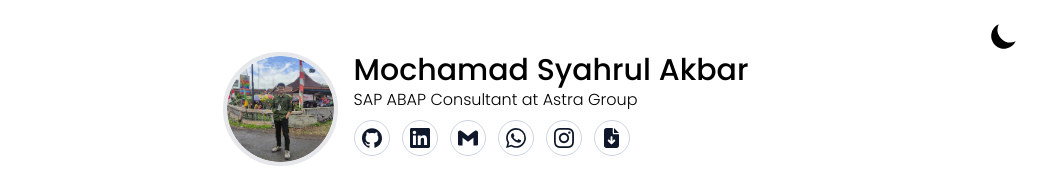
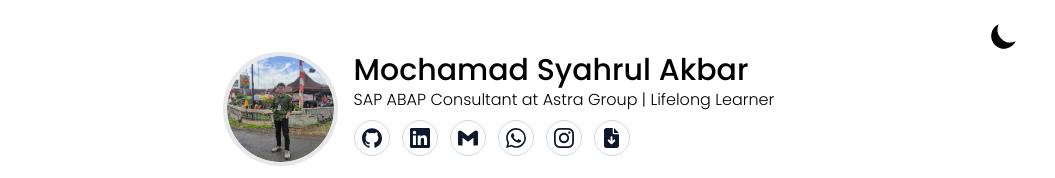
Before and after one commit to syahrulakbar/knowme-reactvite, a React (Vite) app: page / in a window 1280 px wide. Shown: the top 178 px of the page, without its empty margins (112-1167 px from the left). Built offline with nearby package versions, Linux system fonts and the light colour scheme.

Commit message:
Update ProfileBar.jsx

```diff
--- a/src/components/ProfileBar.jsx
+++ b/src/components/ProfileBar.jsx
@@ -30,7 +30,7 @@ const ProfileBar = () => {
             Mochamad Syahrul Akbar
           </h1>
           <h2 id="status" className="font-light text-center  xl:text-left">
-            SAP ABAP Consultant at Astra Group
+            SAP ABAP Consultant at Astra Group | Lifelong Learner
           </h2>
           <div
             className={`w-full flex justify-center xl:justify-start pt-2 text-slate-900 dark:text-white `}
```
